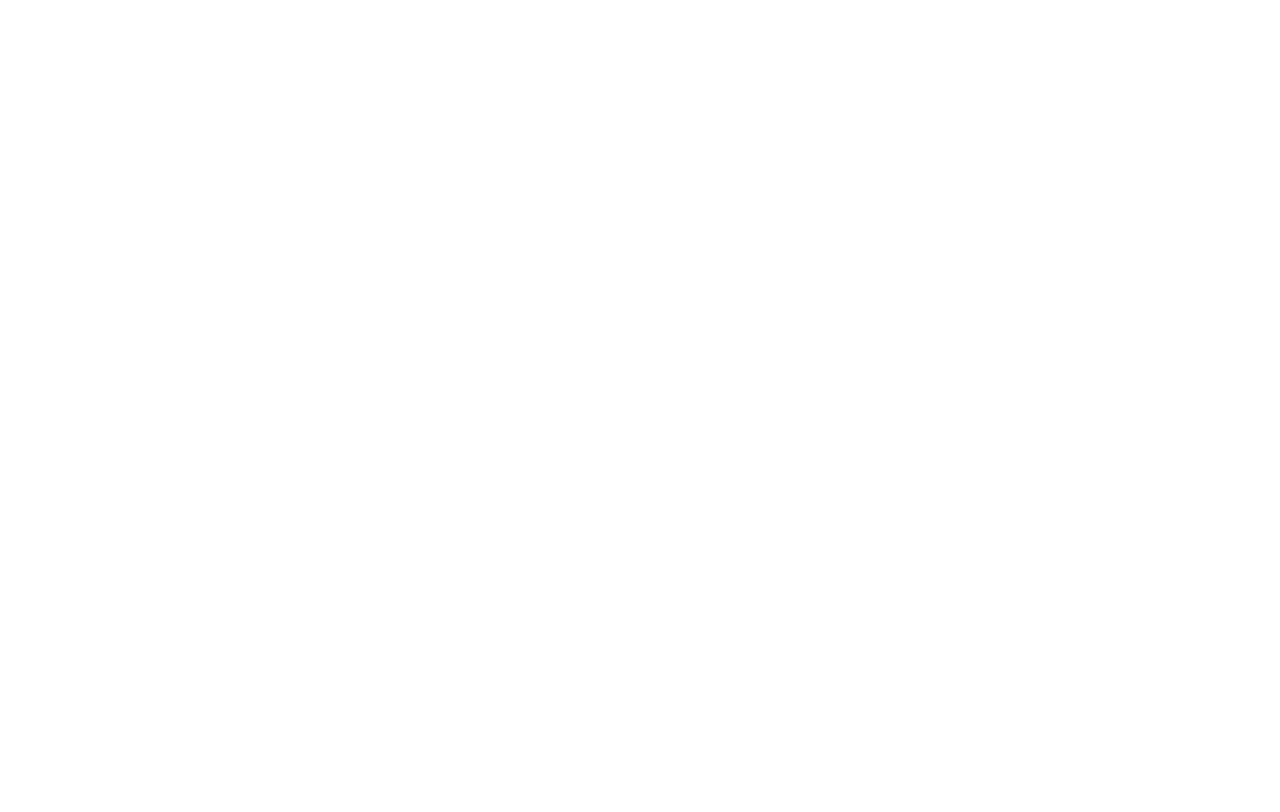
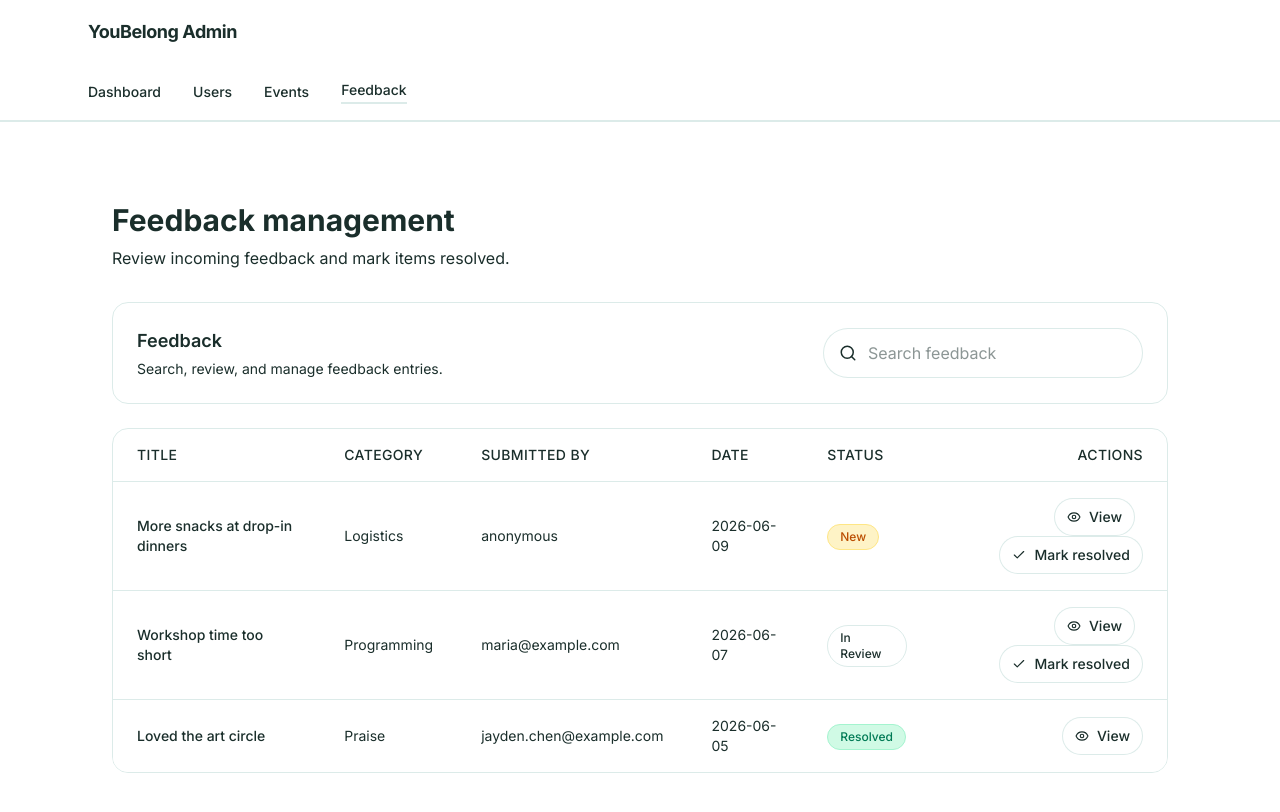
Before and after one commit to Yash3842/You-Belong, a React (Vite) app: page /admin/feedback in a window 1280 px wide. Before the commit this address had no page. Shown: the top 812 px of the page. Built offline with nearby package versions, Linux system fonts and the light colour scheme.

Commit message:
Phase 3 feedback management completed

```diff
--- a/src/app/App.tsx
+++ b/src/app/App.tsx
@@ -7,6 +7,7 @@ import { HelpPage } from "./components/HelpPage";
 import { AdminLayout } from "./components/admin/AdminLayout";
 import { AdminDashboard } from "./components/admin/AdminDashboard";
 import { UsersPage } from "./components/admin/UsersPage";
+import { FeedbackAdminPage } from "./components/admin/FeedbackAdminPage";
 import "../styles/fonts.css";
 
 export default function App() {
@@ -33,6 +34,7 @@ function AppRoutes() {
         <Route path="/admin" element={<AdminLayout />}>
           <Route index element={<AdminDashboard />} />
           <Route path="users" element={<UsersPage />} />
+          <Route path="feedback" element={<FeedbackAdminPage />} />
         </Route>
       </Routes>
     </div>
--- /dev/null
+++ b/src/app/components/admin/FeedbackAdminPage.tsx
@@ -0,0 +1,154 @@
+import { useMemo, useState } from "react";
+import { Search, Eye, Check } from "lucide-react";
+
+type Feedback = {
+  id: number;
+  title: string;
+  category: string;
+  submittedBy: string;
+  date: string;
+  status: "New" | "In Review" | "Resolved";
+};
+
+const mockFeedback: Feedback[] = [
+  {
+    id: 1,
+    title: "More snacks at drop-in dinners",
+    category: "Logistics",
+    submittedBy: "anonymous",
+    date: "2026-06-09",
+    status: "New",
+  },
+  {
+    id: 2,
+    title: "Workshop time too short",
+    category: "Programming",
+    submittedBy: "maria@example.com",
+    date: "2026-06-07",
+    status: "In Review",
+  },
+  {
+    id: 3,
+    title: "Loved the art circle",
+    category: "Praise",
+    submittedBy: "jayden.chen@example.com",
+    date: "2026-06-05",
+    status: "Resolved",
+  },
+];
+
+const statusClass = (status: Feedback["status"]) => {
+  switch (status) {
+    case "New":
+      return "bg-amber-100 text-amber-700 border border-amber-200";
+    case "In Review":
+      return "bg-primary/10 text-primary border border-primary/20";
+    case "Resolved":
+      return "bg-emerald-100 text-emerald-700 border border-emerald-200";
+    default:
+      return "bg-muted text-foreground";
+  }
+};
+
+export function FeedbackAdminPage() {
+  const [query, setQuery] = useState("");
+
+  const filtered = useMemo(
+    () =>
+      mockFeedback.filter((f) =>
+        [f.title, f.category, f.submittedBy, f.status, f.date]
+          .join(" ")
+          .toLowerCase()
+          .includes(query.toLowerCase())
+      ),
+    [query]
+  );
+
+  const [items, setItems] = useState(filtered);
+
+  // Keep items in sync when filtering
+  useState(() => setItems(filtered));
+
+  const markResolved = (id: number) => {
+    setItems((prev) => prev.map((it) => (it.id === id ? { ...it, status: "Resolved" } : it)));
+  };
+
+  return (
+    <div className="bg-background min-h-screen">
+      <div className="max-w-6xl mx-auto px-6 py-10">
+        <div className="mb-8">
+          <h1 className="text-3xl font-bold text-foreground">Feedback management</h1>
+          <p className="text-muted-foreground mt-2">Review incoming feedback and mark items resolved.</p>
+        </div>
+
+        <div className="bg-card border border-border rounded-2xl p-6 mb-6">
+          <div className="sm:flex sm:items-center sm:justify-between gap-4">
+            <div>
+              <h2 className="text-lg font-semibold text-foreground">Feedback</h2>
+              <p className="text-muted-foreground text-sm mt-1">Search, review, and manage feedback entries.</p>
+            </div>
+            <div className="relative w-full sm:w-80">
+              <Search className="absolute left-4 top-1/2 -translate-y-1/2 text-muted-foreground" size={18} />
+              <input
+                type="search"
+                value={query}
+                onChange={(e) => setQuery(e.target.value)}
+                placeholder="Search feedback"
+                className="w-full rounded-full border border-border bg-white pl-11 pr-4 py-3 text-foreground placeholder:text-muted-foreground focus:outline-none focus:ring-2 focus:ring-primary/30 focus:border-primary transition"
+              />
+            </div>
+          </div>
+        </div>
+
+        <div className="overflow-hidden rounded-2xl border border-border bg-card">
+          <table className="min-w-full divide-y divide-border">
+            <thead className="bg-background">
+              <tr>
+                <th className="px-6 py-4 text-left text-sm font-medium text-muted-foreground uppercase tracking-wide">Title</th>
+                <th className="px-6 py-4 text-left text-sm font-medium text-muted-foreground uppercase tracking-wide">Category</th>
+                <th className="px-6 py-4 text-left text-sm font-medium text-muted-foreground uppercase tracking-wide">Submitted By</th>
+                <th className="px-6 py-4 text-left text-sm font-medium text-muted-foreground uppercase tracking-wide">Date</th>
+                <th className="px-6 py-4 text-left text-sm font-medium text-muted-foreground uppercase tracking-wide">Status</th>
+                <th className="px-6 py-4 text-right text-sm font-medium text-muted-foreground uppercase tracking-wide">Actions</th>
+              </tr>
+            </thead>
+            <tbody className="divide-y divide-border bg-white">
+              {items.map((f) => (
+                <tr key={f.id} className="hover:bg-muted/50 transition-colors">
+                  <td className="px-6 py-4 text-sm text-foreground font-medium">{f.title}</td>
+                  <td className="px-6 py-4 text-sm text-muted-foreground">{f.category}</td>
+                  <td className="px-6 py-4 text-sm text-muted-foreground">{f.submittedBy}</td>
+                  <td className="px-6 py-4 text-sm text-muted-foreground">{f.date}</td>
+                  <td className="px-6 py-4">
+                    <span className={`inline-flex items-center rounded-full px-3 py-1 text-xs font-medium ${statusClass(f.status)}`}>
+                      {f.status}
+                    </span>
+                  </td>
+                  <td className="px-6 py-4 text-right space-x-2">
+                    <button className="inline-flex items-center gap-2 rounded-full border border-border bg-white px-3 py-2 text-sm font-medium text-muted-foreground hover:border-primary hover:text-primary transition">
+                      <Eye size={14} />
+                      View
+                    </button>
+                    {f.status !== "Resolved" && (
+                      <button onClick={() => markResolved(f.id)} className="inline-flex items-center gap-2 rounded-full border border-border bg-white px-3 py-2 text-sm font-medium text-muted-foreground hover:border-primary hover:text-primary transition">
+                        <Check size={14} />
+                        Mark resolved
+                      </button>
+                    )}
+                  </td>
+                </tr>
+              ))}
+              {items.length === 0 && (
+                <tr>
+                  <td colSpan={6} className="px-6 py-10 text-center text-sm text-muted-foreground">No feedback found.</td>
+                </tr>
+              )}
+            </tbody>
+          </table>
+        </div>
+      </div>
+    </div>
+  );
+}
+
+export default FeedbackAdminPage;
```
